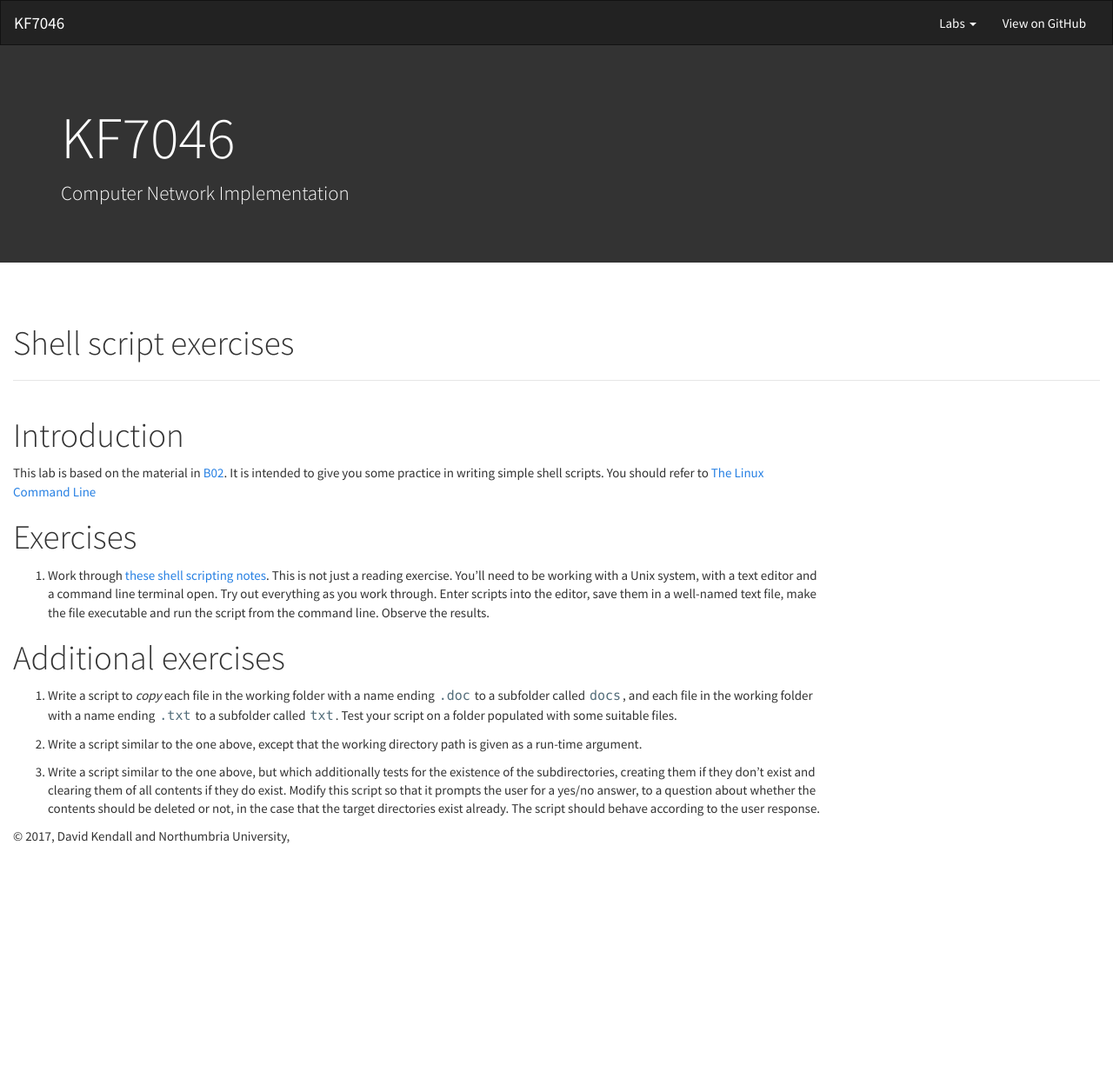
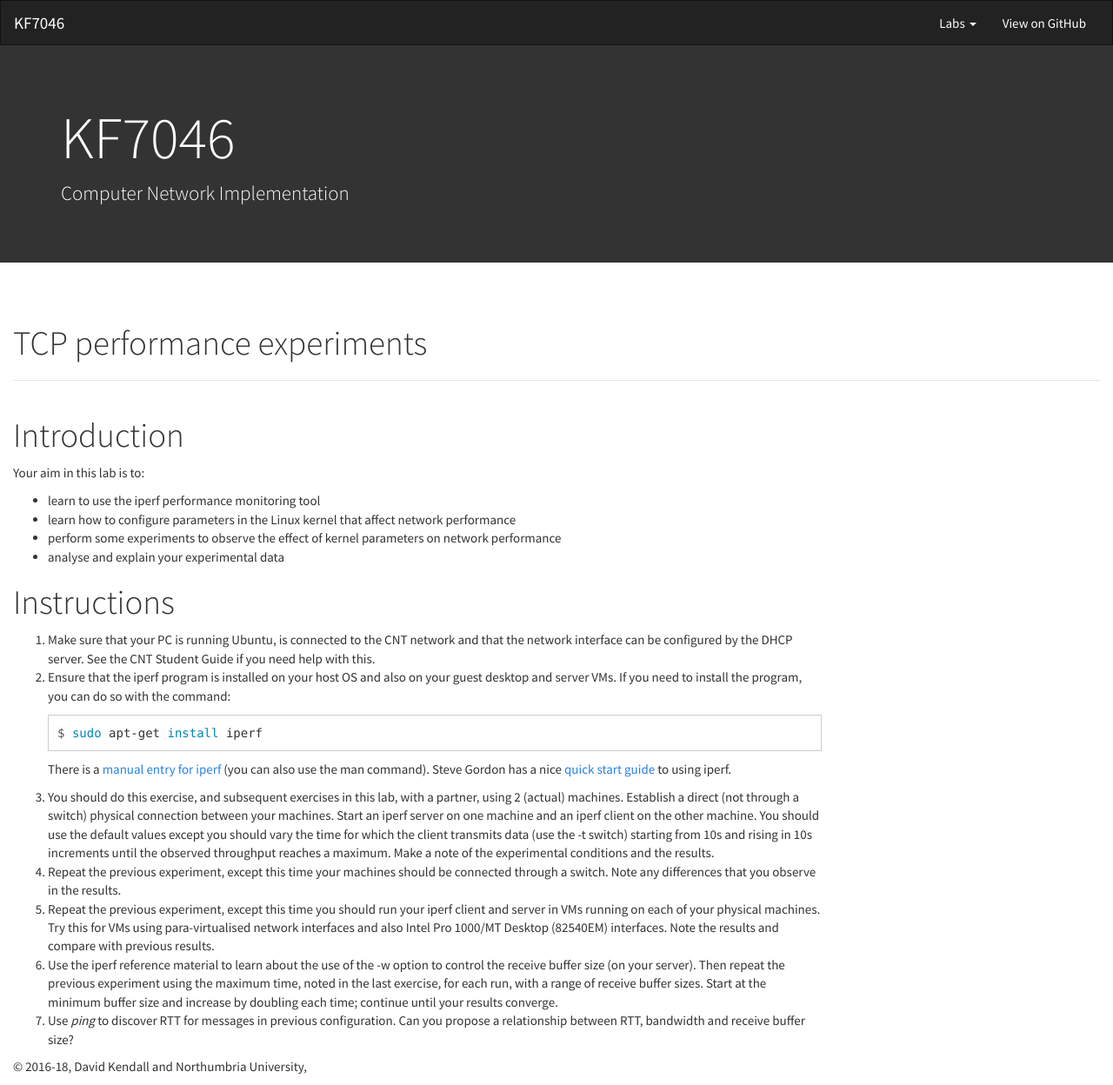
Before and after one commit to DavidKendall/kf7046, a Jekyll site: the page built from L03.md, in a window 1280 px wide. Shown: the whole page at 87% size. Built offline with Jekyll 4.4.1, drawn with Linux system fonts in a browser that asks for light colours; nearby versions of some CDN libraries; before the commit the page ends 983 px from its top, so only the background shows below that.

Commit message:
Updated Lab 3

````diff
--- a/L03.md
+++ b/L03.md
@@ -1,39 +1,35 @@
 ---
 layout: default
-title: Shell script exercises
+title: TCP performance experiments
 license: not needed
 ---
 
+
 # Introduction
 
-This lab is based on the material in
-[B02]({{site.raurl}}/B02.pdf).  It is intended to give you
-some practice in writing simple shell scripts. You should refer
-to [The Linux Command Line]({{site.raurl}}/TLCL.pdf)
+Your aim in this lab is to:
 
-# Exercises
+* learn to use the iperf performance monitoring tool
+* learn how to configure parameters in the Linux kernel that affect network performance
+* perform some experiments to observe the effect of kernel parameters on network performance
+* analyse and explain your experimental data
 
-1. Work through [these shell scripting
-   notes]({{site.raurl}}/shell_scripting.pdf).
-   This is not just a reading exercise. You'll need to be working with
-   a Unix system, with a text editor and a command line terminal open.
-   Try out everything as you work through. Enter scripts into the editor,
-   save them in a well-named text file, make the file executable and run the
-   script from the command line. Observe the results.
+# Instructions
 
-# Additional exercises
+1. Make sure that your PC is running Ubuntu, is connected to the CNT network and that the network interface can be configured by the DHCP server. See the CNT Student Guide if you need help with this.
+2. Ensure that the iperf program is installed on your host OS and also on your guest desktop and server VMs. If you need to install the program, you can do so with the command:
 
-1. Write a script to *copy* each file in the working folder with a name ending
-   `.doc` to a subfolder called `docs`, and each file in the working folder
-   with a name ending `.txt` to a subfolder called `txt`. Test your script on
-   a folder populated with some suitable files.
-
-2. Write a script similar to the one above, except that the working directory
-   path is given as a run-time argument.
-
-3. Write a script similar to the one above, but which additionally tests for
-   the existence of the subdirectories, creating them if they don't exist and
-   clearing them of all contents if they do exist. Modify this script so that
-   it prompts the user for a yes/no answer, to a question about whether the
-   contents should be deleted or not, in the case that the target directories
-   exist already. The script should behave according to the user response.
+   ``` shell_session
+   $ sudo apt-get install iperf
+   ```
+There is a [manual entry for iperf](http://manpages.ubuntu.com/manpages/precise/man1/iperf.1.html) (you can also use the man command). Steve Gordon has a nice [quick start guide](http://sandilands.info/sgordon/quick-start-guide-for-iperf-and-tc) to using iperf.
+3. You should do this exercise, and subsequent exercises in this lab, with a partner, using 2 (actual)
+machines. Establish a direct (not through a switch) physical connection between your machines. Start an
+iperf server on one machine and an iperf client on the other machine. You should use the default values
+except you should vary the time for which the client transmits data (use the -t switch) starting from 10s
+and rising in 10s increments until the observed throughput reaches a maximum. Make a note of the experimental
+conditions and the results.
+4. Repeat the previous experiment, except this time your machines should be connected through a switch. Note any differences that you observe in the results.
+5. Repeat the previous experiment, except this time you should run your iperf client and server in VMs running on each of your physical machines. Try this for VMs using para-virtualised network interfaces and also Intel Pro 1000/MT Desktop (82540EM) interfaces. Note the results and compare with previous results.
+6. Use the iperf reference material to learn about the use of the -w option to control the receive buffer size (on your server). Then repeat the previous experiment using the maximum time, noted in the last exercise, for each run, with a range of receive buffer sizes. Start at the minimum buffer size and increase by doubling each time; continue until your results converge.
+7. Use *ping* to discover RTT for messages in previous configuration. Can you propose a relationship between RTT, bandwidth and receive buffer size?
--- a/_config.yml
+++ b/_config.yml
@@ -9,7 +9,7 @@ kramdown:
 title: KF7046
 subtitle: Computer Network Implementation
 authors: David Kendall
-copyyear: 2017
+copyyear: 2016-18
 #url: http://hesabu.net/kf5010
 raurl: assets/ra
 rraurl: assets/ra
````
Also changed, not shown: L02.md (+2 -2 lines).
